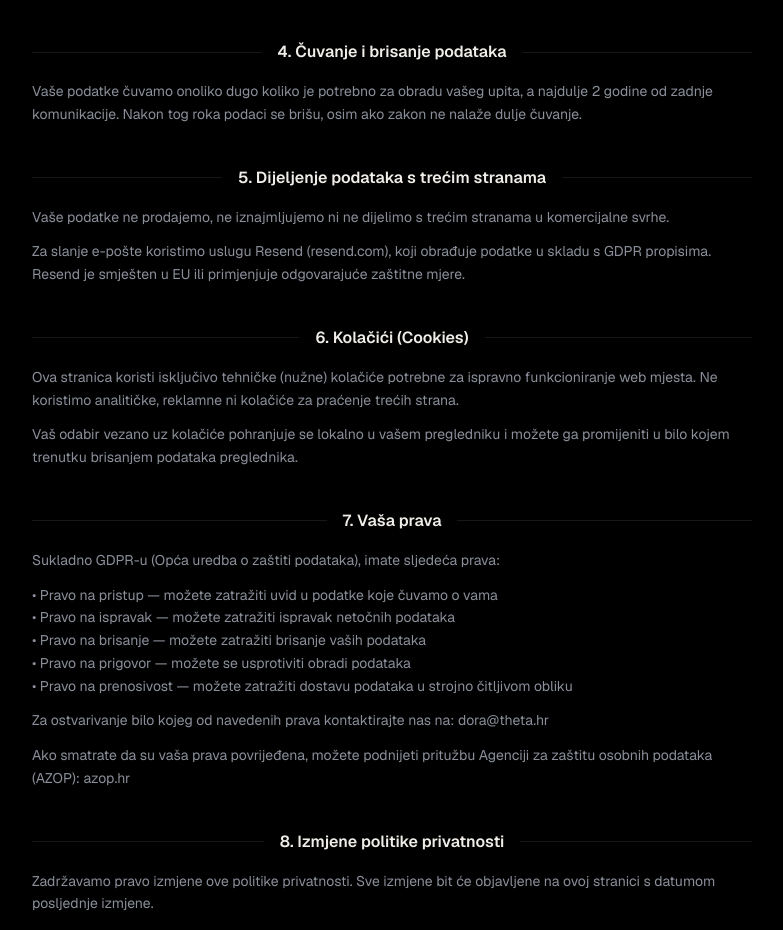
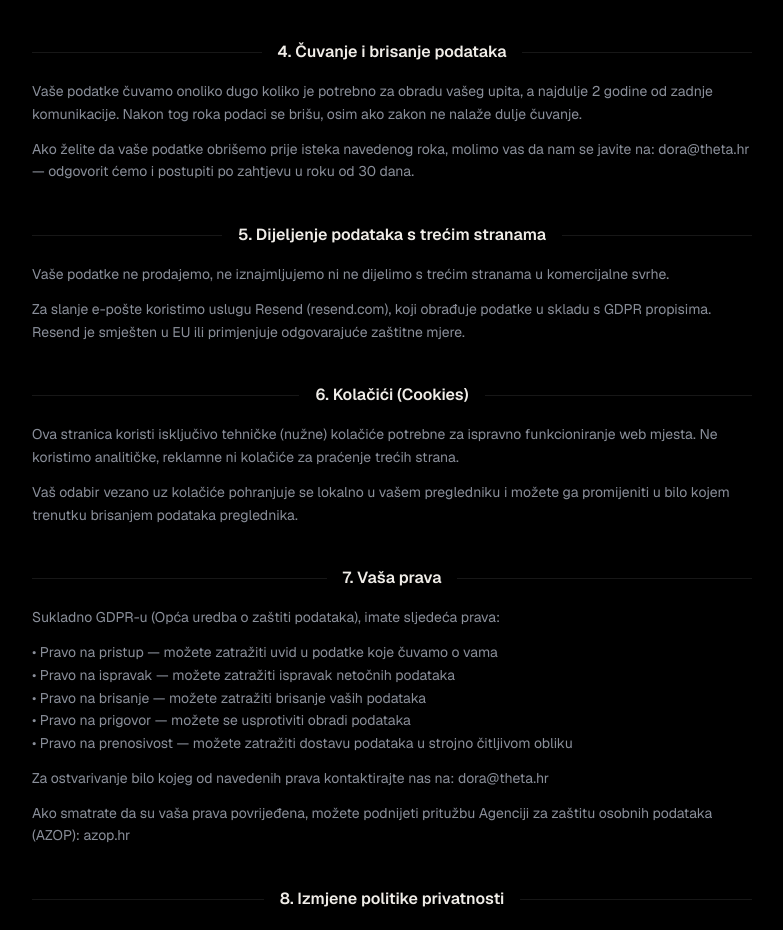
Before and after one commit to lovro93/theta-web, a Next.js app: page /politika-privatnosti in a window 1280 px wide. Shown: the part 1040-1970 px from the top of the page, without its empty margins (248-1031 px from the left). Built offline with nearby package versions, Linux system fonts and the light colour scheme.

Commit message:
Politika privatnosti: dodana uputa za brisanje podataka prije roka

```diff
--- a/src/app/politika-privatnosti/page.tsx
+++ b/src/app/politika-privatnosti/page.tsx
@@ -33,7 +33,9 @@ Podatke ne koristimo u marketinške svrhe bez vašeg izričitog pristanka.`,
   },
   {
     title: "4. Čuvanje i brisanje podataka",
-    content: `Vaše podatke čuvamo onoliko dugo koliko je potrebno za obradu vašeg upita, a najdulje 2 godine od zadnje komunikacije. Nakon tog roka podaci se brišu, osim ako zakon ne nalaže dulje čuvanje.`,
+    content: `Vaše podatke čuvamo onoliko dugo koliko je potrebno za obradu vašeg upita, a najdulje 2 godine od zadnje komunikacije. Nakon tog roka podaci se brišu, osim ako zakon ne nalaže dulje čuvanje.
+
+Ako želite da vaše podatke obrišemo prije isteka navedenog roka, molimo vas da nam se javite na: dora@theta.hr — odgovorit ćemo i postupiti po zahtjevu u roku od 30 dana.`,
   },
   {
     title: "5. Dijeljenje podataka s trećim stranama",
```
